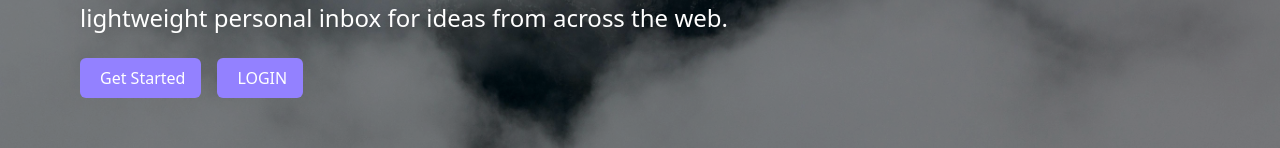
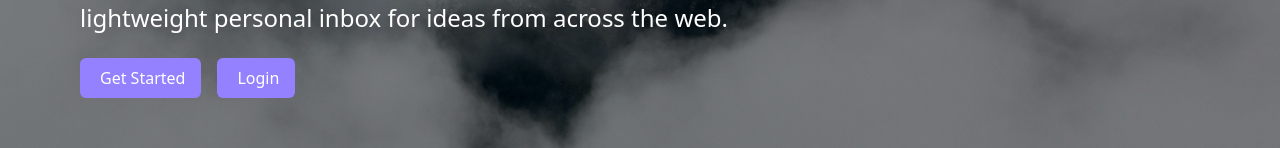
Before and after one commit to ParthKadam11/SecondBrain, a React (Vite) app in the folder Frontend/: page / in a window 1280 px wide. Shown: the part 564-712 px from the top of the page. Built offline with nearby package versions, Linux system fonts and the light colour scheme; no server answers.

Commit message:
Fixed Onclick function of landing page

```diff
--- a/Frontend/src/components/heroTitle.tsx
+++ b/Frontend/src/components/heroTitle.tsx
@@ -1,5 +1,5 @@
 import { Button } from "./Button"
-import { Link, useNavigate } from "react-router-dom"
+import { useNavigate } from "react-router-dom"
 
 export function HeroTitle(){
     const navigate =useNavigate()
@@ -12,9 +12,7 @@ export function HeroTitle(){
                     <span className="text-2xl pt-4 text-white drop-shadow-md">lightweight personal inbox for ideas from across the web.</span>
                     <div className="flex pt-6 gap-4">
                         <div ><Button variant="primary" text="Get Started" onClick={() => navigate("/signup")}/></div>
-                        <Link to={"/signin"} target="_blank">
-                            <Button variant="primary" text="LOGIN"/>
-                        </Link>
+                        <div ><Button variant="primary" text="Login" onClick={() => navigate("/signin")}/></div>
                     </div>
                 </div>
             </div>
--- a/Frontend/src/pages/landingPage.tsx
+++ b/Frontend/src/pages/landingPage.tsx
@@ -18,7 +18,7 @@ export default function LandingPage(){
                     <div className="text-white text-lg">FAQ</div>
                     <div className="text-white text-lg">How It Works</div>
                     <div className="w-20">
-                        <Button fullWidth variant="secondary" text="Github" onClick={() => navigate("/signup")}/>
+                        <Button fullWidth variant="secondary" text="Github" onClick={() => window.open("https://github.com/ParthKadam11/SecondBrain","_blank")}/>
                     </div>
                 </div>
             </div>
```
